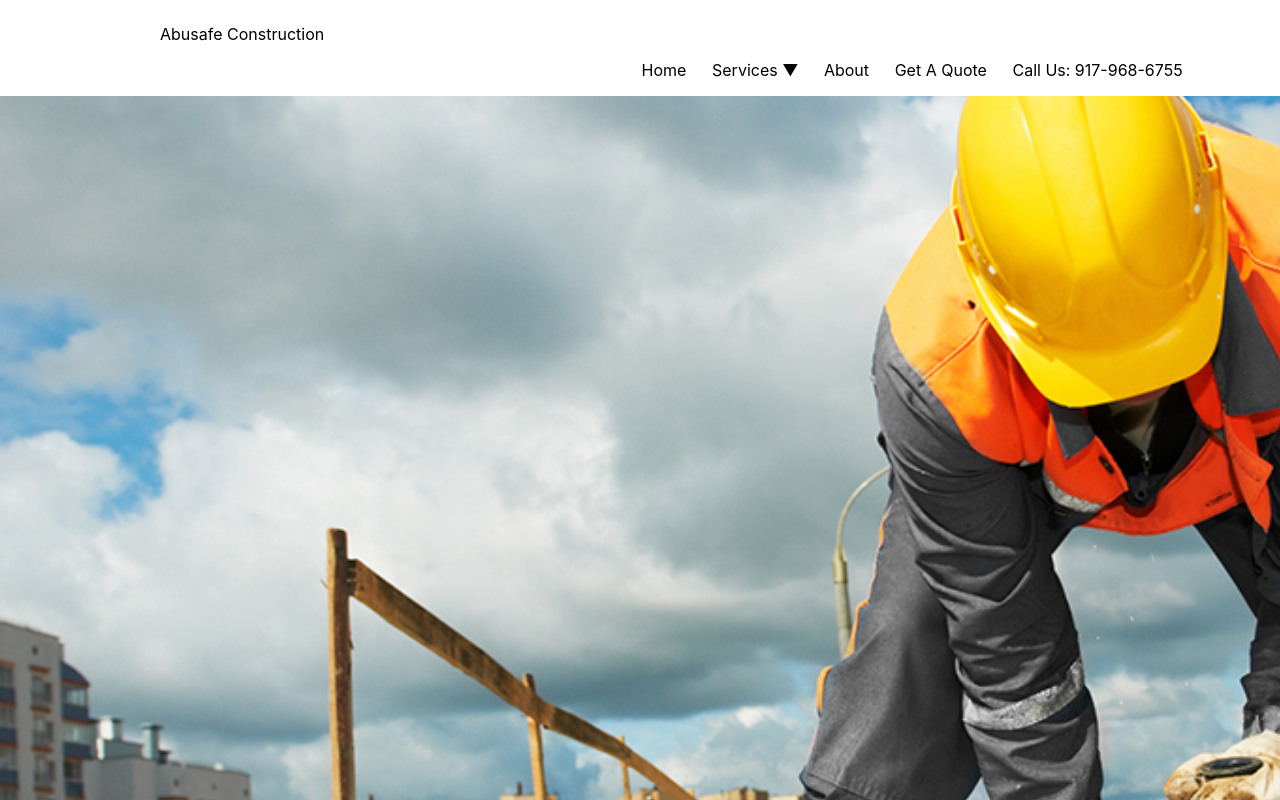
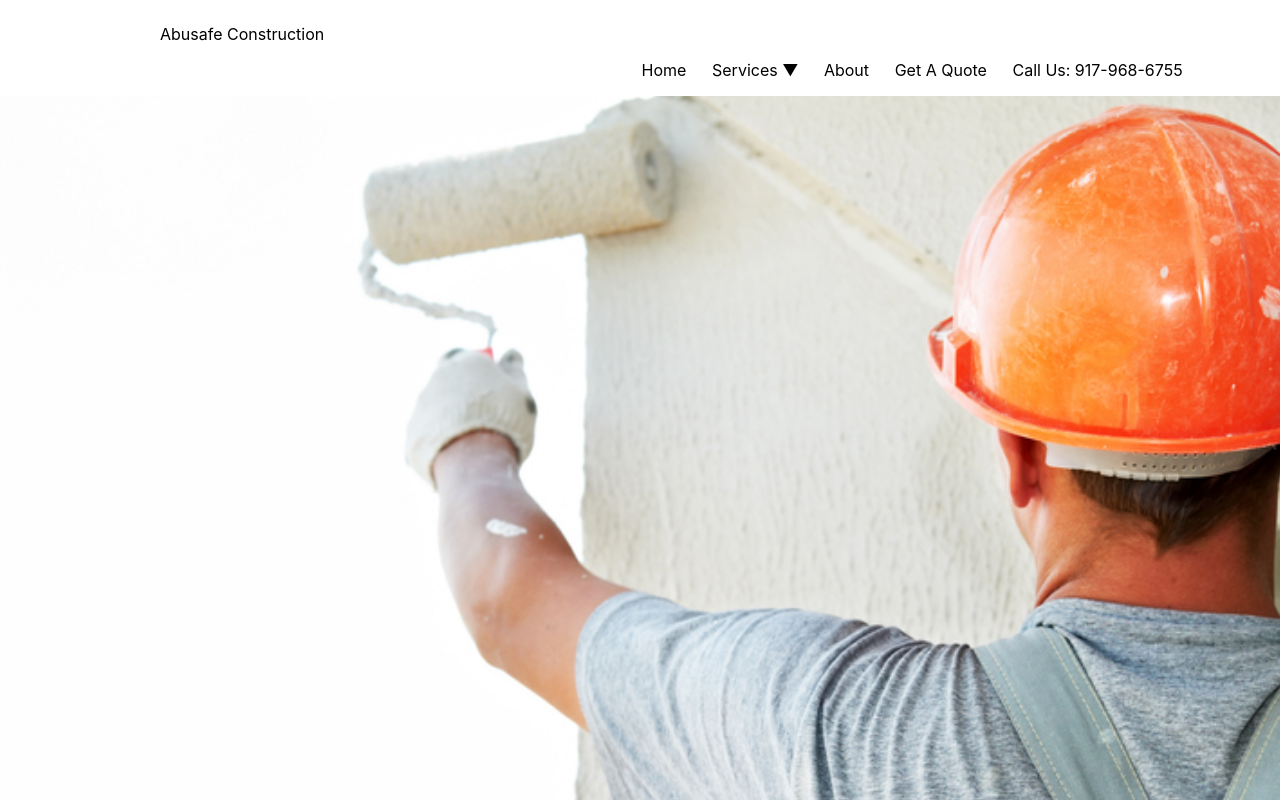
Before and after one commit to cyberstizz/Construction-website, a React (Create React App) app: page / in a window 1280 px wide. Shown: the top 800 px of the page. Built offline with nearby package versions, Linux system fonts and the light colour scheme.

Commit message:
changed first images in slideshow and footer section

```diff
--- a/src/App.css
+++ b/src/App.css
@@ -72,7 +72,7 @@
 #images{
   height: 150vh;
   width: 100vw;
-  background-image: url('./images/working.jpg');
+  background-image: url('./images/painting.jpg');
   background-size: cover;
 
 }
@@ -92,8 +92,9 @@
 #bodybottom{
   height: 50vh;
   width: 100vw;
-  background-image: url('./images/working.jpg');
-  background-size: cover;
+  background-image: url('./images/roofing.jpg');
+  background-size: auto;
+  background-repeat: no-repeat;
   position: fixed;
   position: absolute;
 
```
